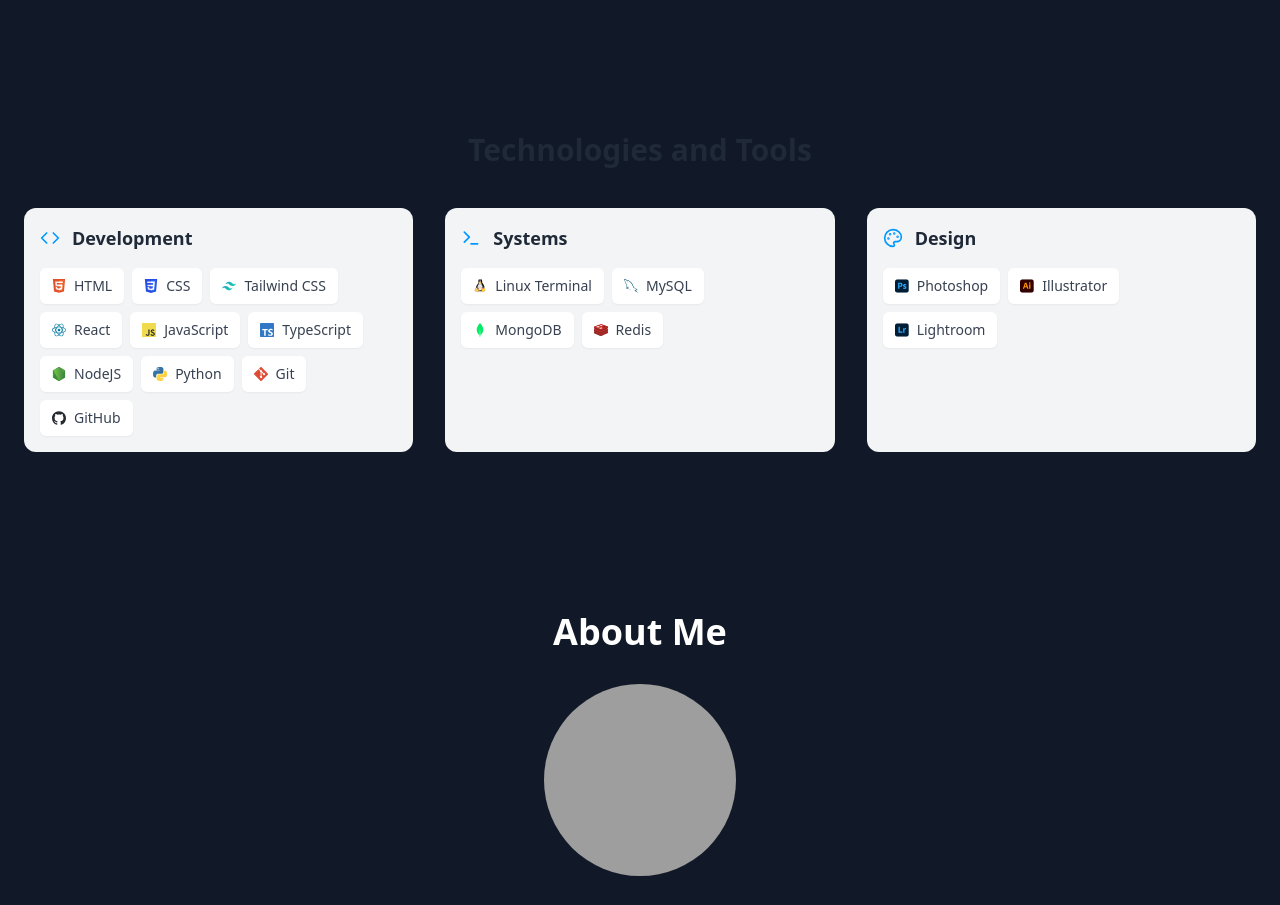
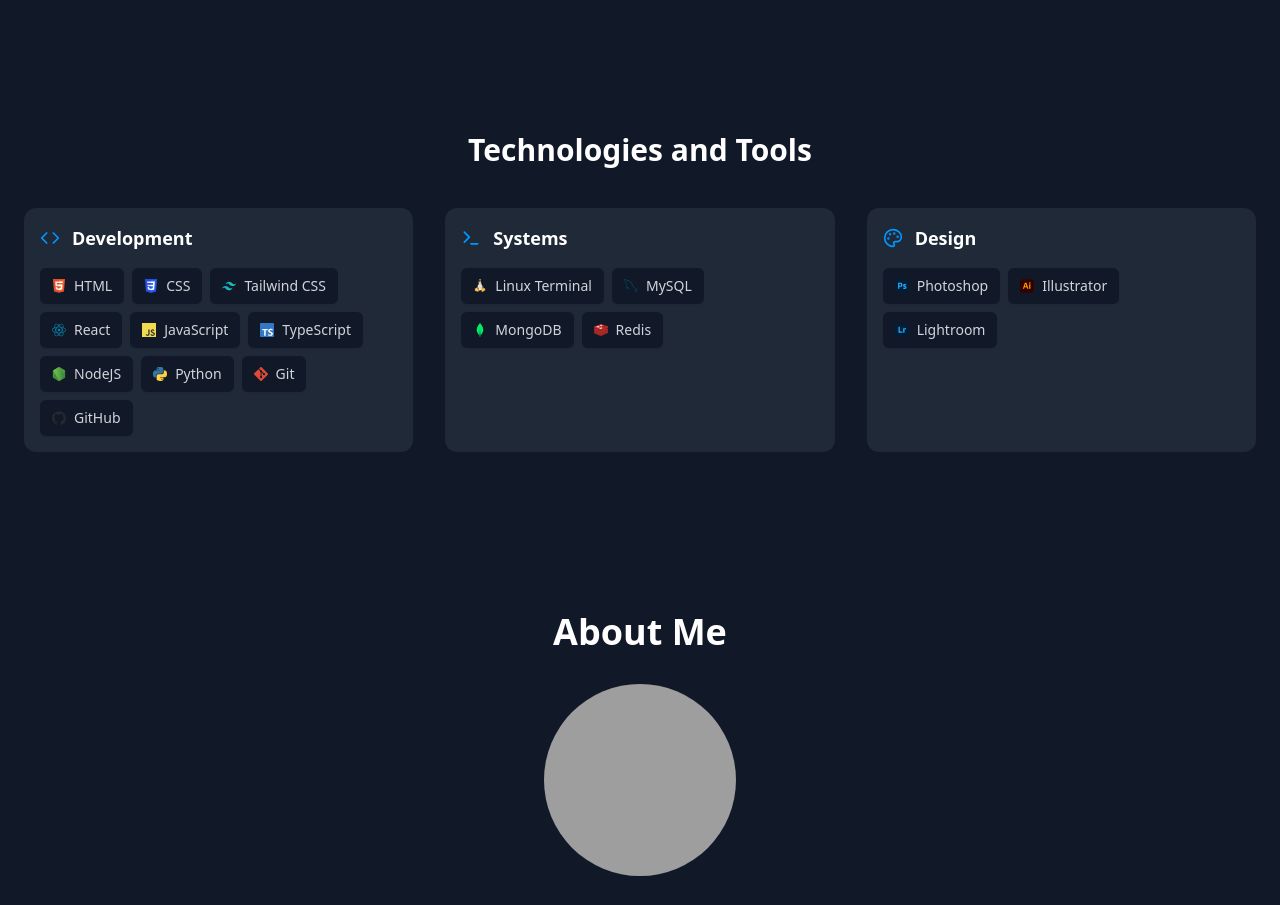
Before and after one commit to nacodeee/portfoliodefinitivodiosmio, a React (Vite) app: page / in a window 1280 px wide. Shown: the part 1820-2725 px from the top of the page. Built offline with nearby package versions, Linux system fonts and the light colour scheme; grey boxes are pictures that could not be loaded.

Commit message:
fix skills page again

```diff
--- a/src/components/Skills.tsx
+++ b/src/components/Skills.tsx
@@ -76,7 +76,7 @@ export const Skills: React.FC = () => {
                     animate={inView ? { opacity: 1, y: 0 } : {}}
                     ref={ref}
                     className={`text-3xl font-bold text-center mb-10 ${
-                        theme === 'dark' ? 'text-white' : 'text-gray-800'
+                        theme === 'dark' ? 'text-white' : 'text-white'
                     } transition-colors duration-300`}
                 >
                     {t('skills.title')}
@@ -90,14 +90,14 @@ export const Skills: React.FC = () => {
                             animate={inView ? { opacity: 1, y: 0 } : {}}
                             transition={{ delay: 0.2 + index * 0.2 }}
                             className={`p-4 rounded-xl transition-colors flex flex-col ${
-                                theme === 'dark' ? 'bg-gray-800 hover:bg-gray-700' : 'bg-gray-100 hover:bg-[#F0F0F0]'
+                                theme === 'dark' ? 'bg-gray-800 hover:bg-gray-700' : 'bg-gray-800 hover:bg-gray-700'
                             }`}
                         >
                             <div className="flex items-center gap-3 mb-4">
                                 {group.icon}
                                 <h3
                                     className={`text-lg font-semibold ${
-                                        theme === 'dark' ? 'text-white' : 'text-gray-800'
+                                        theme === 'dark' ? 'text-white' : 'text-white'
                                     } transition-colors duration-300`}
                                 >
                                     {t(group.category)}
@@ -108,7 +108,7 @@ export const Skills: React.FC = () => {
                                     <div
                                         key={skillIndex}
                                         className={`rounded-md shadow-sm px-3 py-2 flex items-center gap-2 text-sm transition-colors ${
-                                            theme === 'dark' ? 'bg-gray-900 text-gray-300' : 'bg-white text-gray-700'
+                                            theme === 'dark' ? 'bg-gray-900 text-gray-300' : 'bg-gray-900 text-gray-300'
                                         }`}
                                     >
                                         {skill?.customIcon ?? skill.icon}
```
